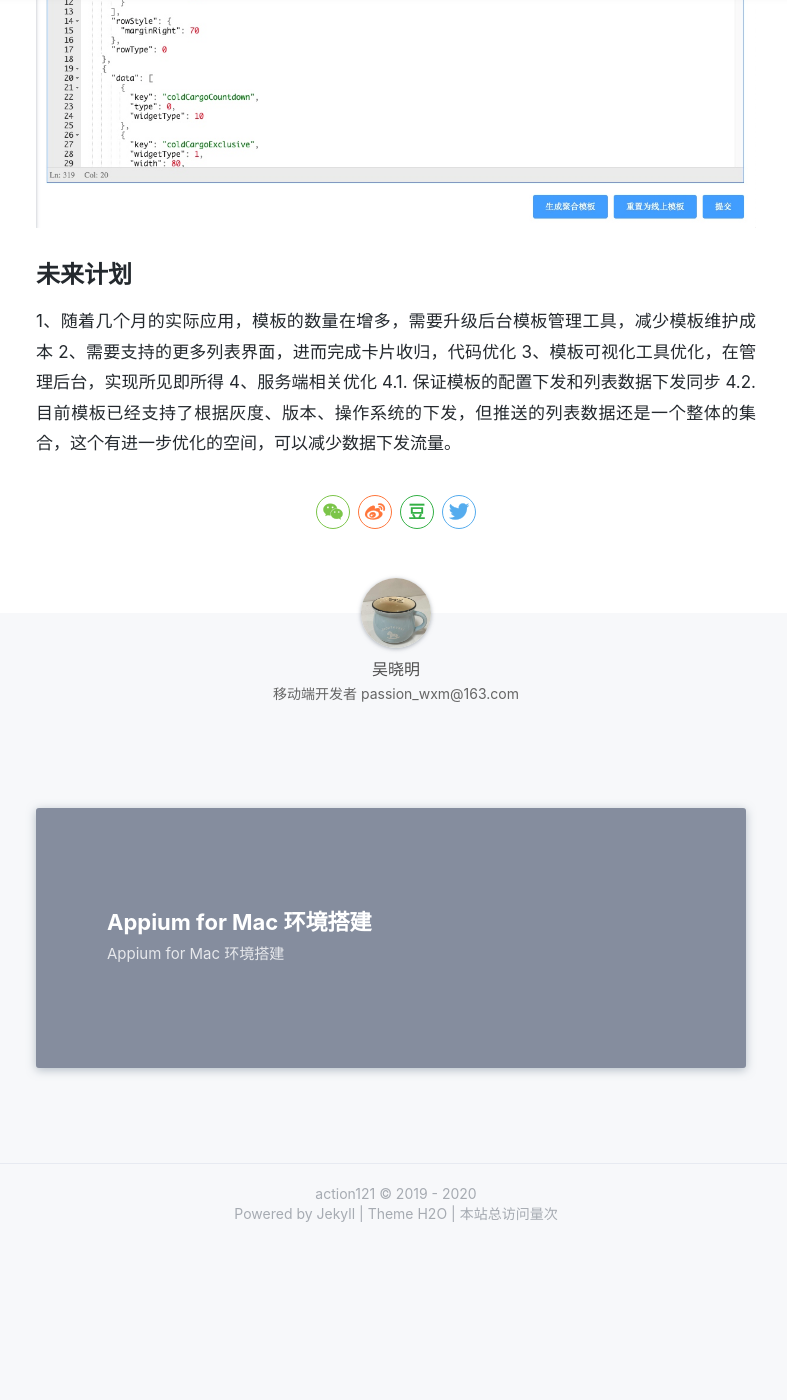
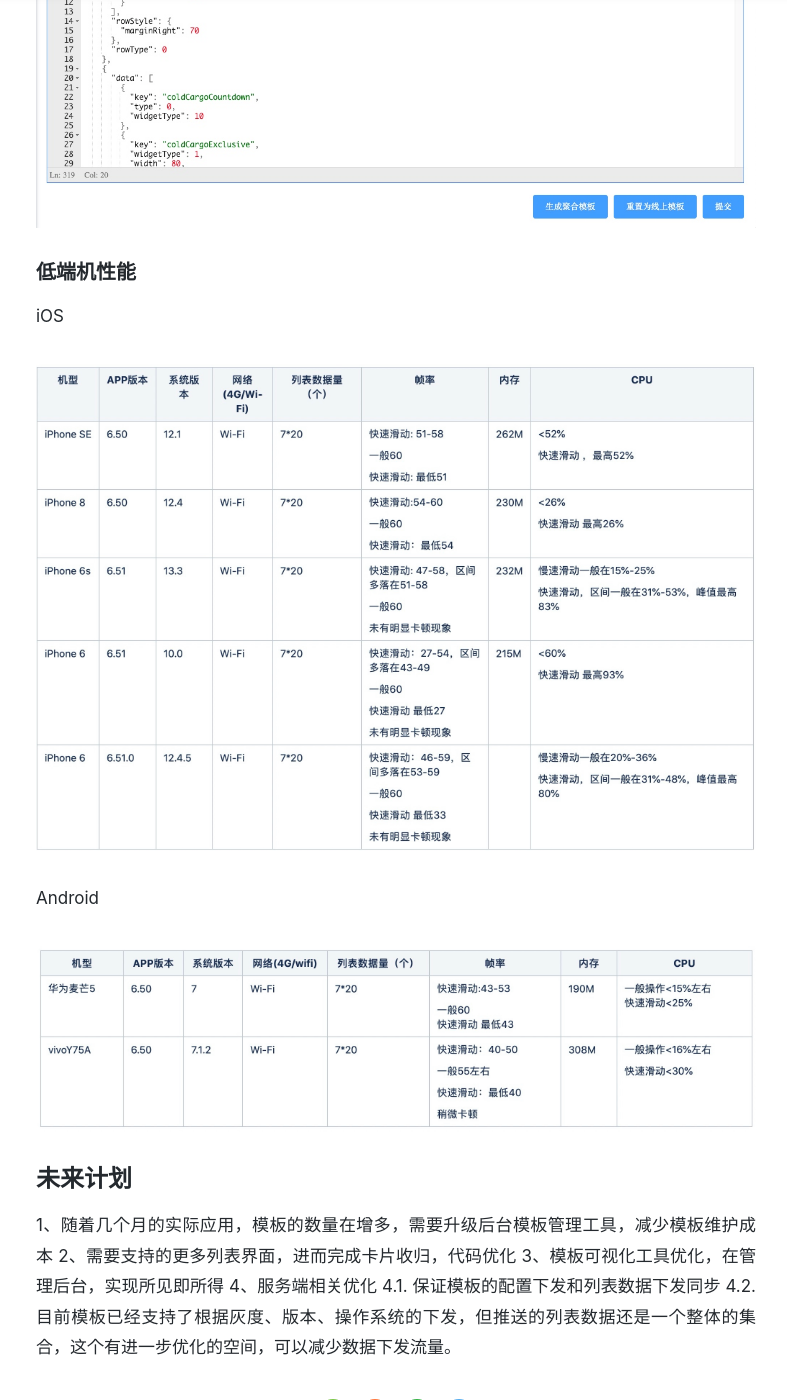
Before and after one commit to action121/action121.github.com, a Jekyll site: the page built from _posts/2020-03-16-列表动态化配置方案介绍.md, in a window 1280 px wide and 1400 px high, scrolled down 8606 px. Shown: the whole window, without its empty margins (244-1031 px from the left). Built offline with Jekyll 4.4.1, drawn with Linux system fonts in a browser that asks for light colours; nearby versions of some CDN libraries; comment, search, counter and statistics services are not loaded; a style sheet for code colours, icons or effects is not loaded; before the commit the page ends 9850 px from its top, so only the background shows below that.

Commit message:
列表动态化配置方案介绍

```diff
--- a/_posts/2020-03-16-列表动态化配置方案介绍.md
+++ b/_posts/2020-03-16-列表动态化配置方案介绍.md
@@ -198,6 +198,18 @@ APP随着多年迭代演化，代码量越积越多，带来了可读性、可
 
 ![](../../../assets/img/15834835786771/15843420195699.jpg)
 
+### 低端机性能
+
+iOS
+
+![-w999](../../../assets/img/15834835786771/15843483693774.jpg)
+
+
+Android
+
+![-w1002](../../../assets/img/15834835786771/15843483994759.jpg)
+
+
 ## 未来计划
 
 1、随着几个月的实际应用，模板的数量在增多，需要升级后台模板管理工具，减少模板维护成本
```
Also changed, not shown: assets/img/15834835786771/15843482515498.jpg (added), assets/img/15834835786771/15843483232176.jpg (added), assets/img/15834835786771/15843483693774.jpg (added), assets/img/15834835786771/15843483826584.jpg (added), assets/img/15834835786771/15843483994759.jpg (added).
